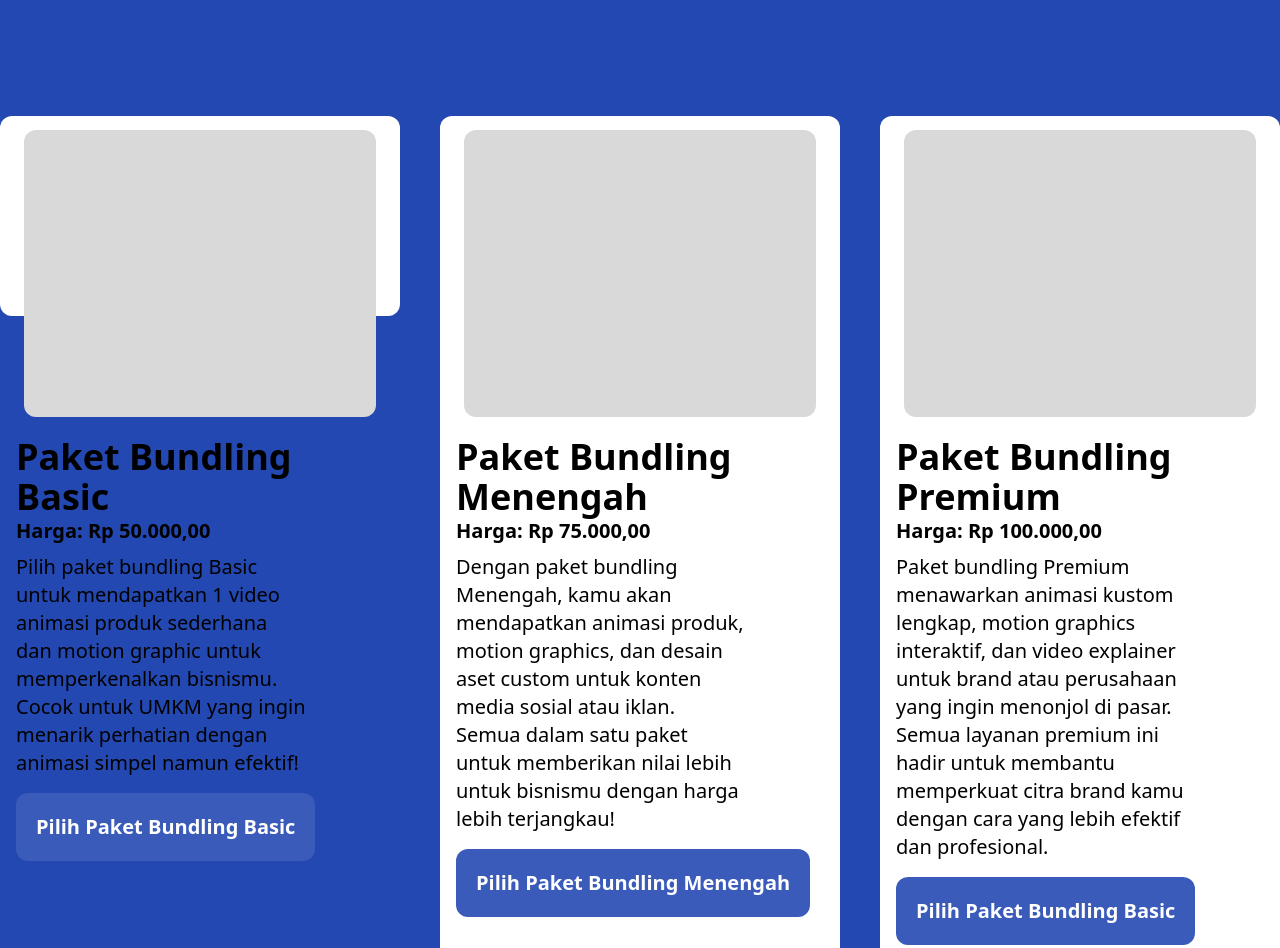
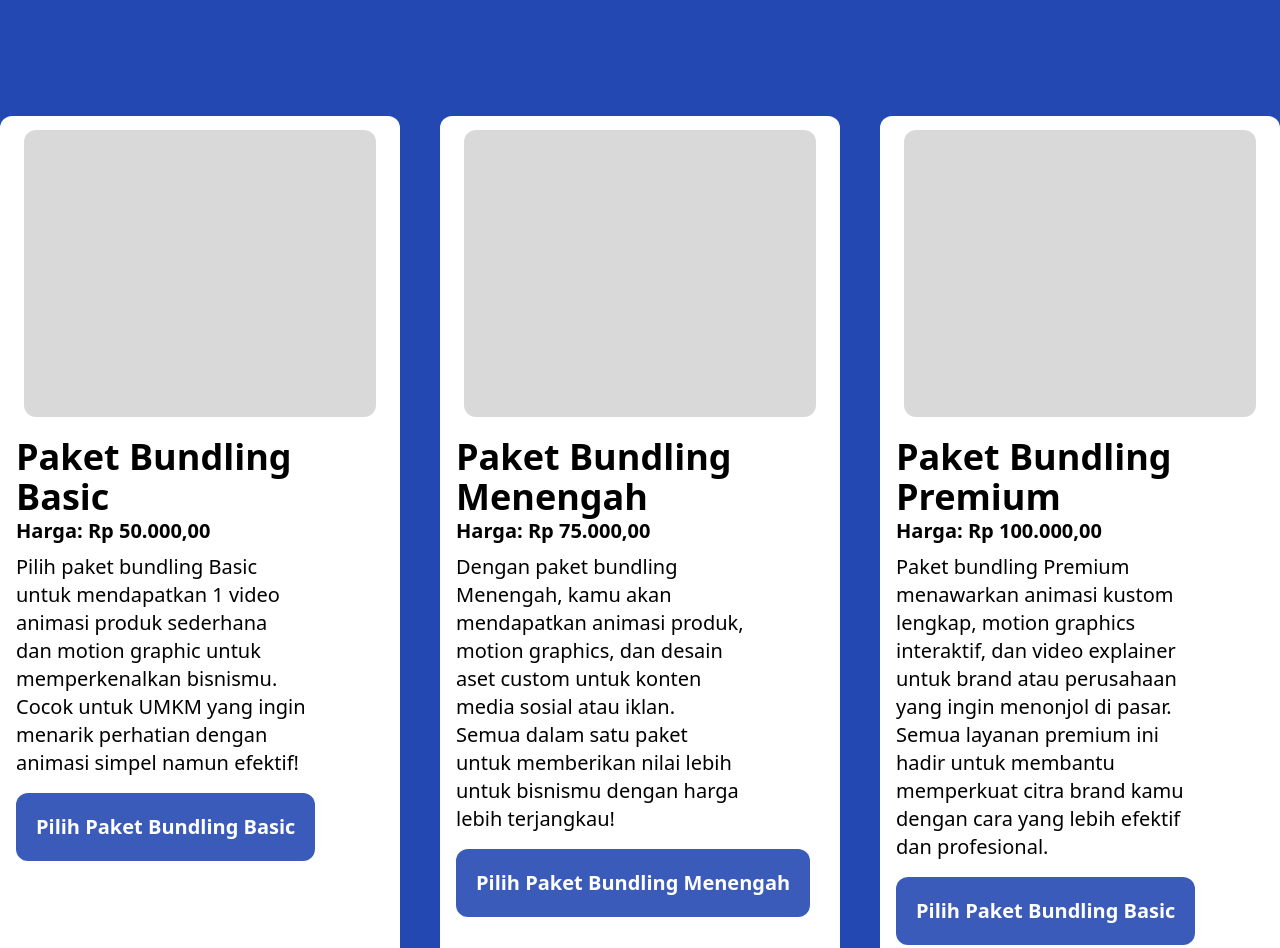
Before and after one commit to yowxy/snapverseee, a website: page index.html in a window 1280 px wide. Shown: the part 2984-3932 px from the top of the page. Drawn offline with nearby package versions, Linux system fonts and the light colour scheme.

Commit message:
refactor: code other 1

```diff
--- a/index.html
+++ b/index.html
@@ -234,7 +234,7 @@
                             <div class="flex md:flex-row flex-col  justify-center mt-20">
 
 
-                                <div class="bg-white h-auto md:w-[442px]  md:h-[200px] w-auto rounded-xl mt-10 p-1" data-aos="fade-up"  data-aos-duration="350">
+                                <div class="bg-white h-auto md:w-[442px]  md:h-auto  w-auto rounded-xl mt-10 p-1" data-aos="fade-up"  data-aos-duration="350">
                                     <div class="w-auto h-[287px] bg-[#D9D9D9] rounded-xl m-5 mt-[10px]">
 
                                     </div>
```
